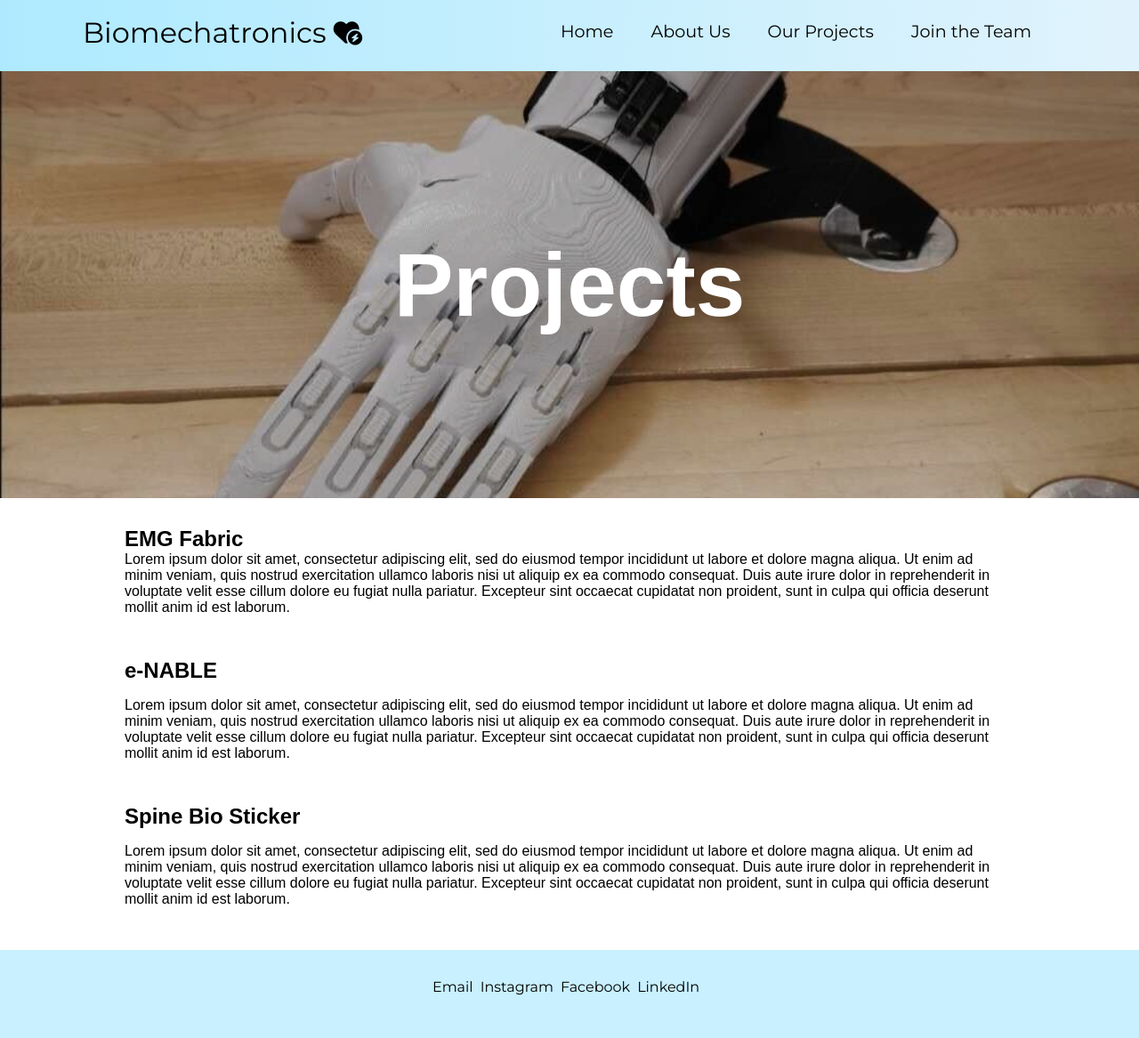
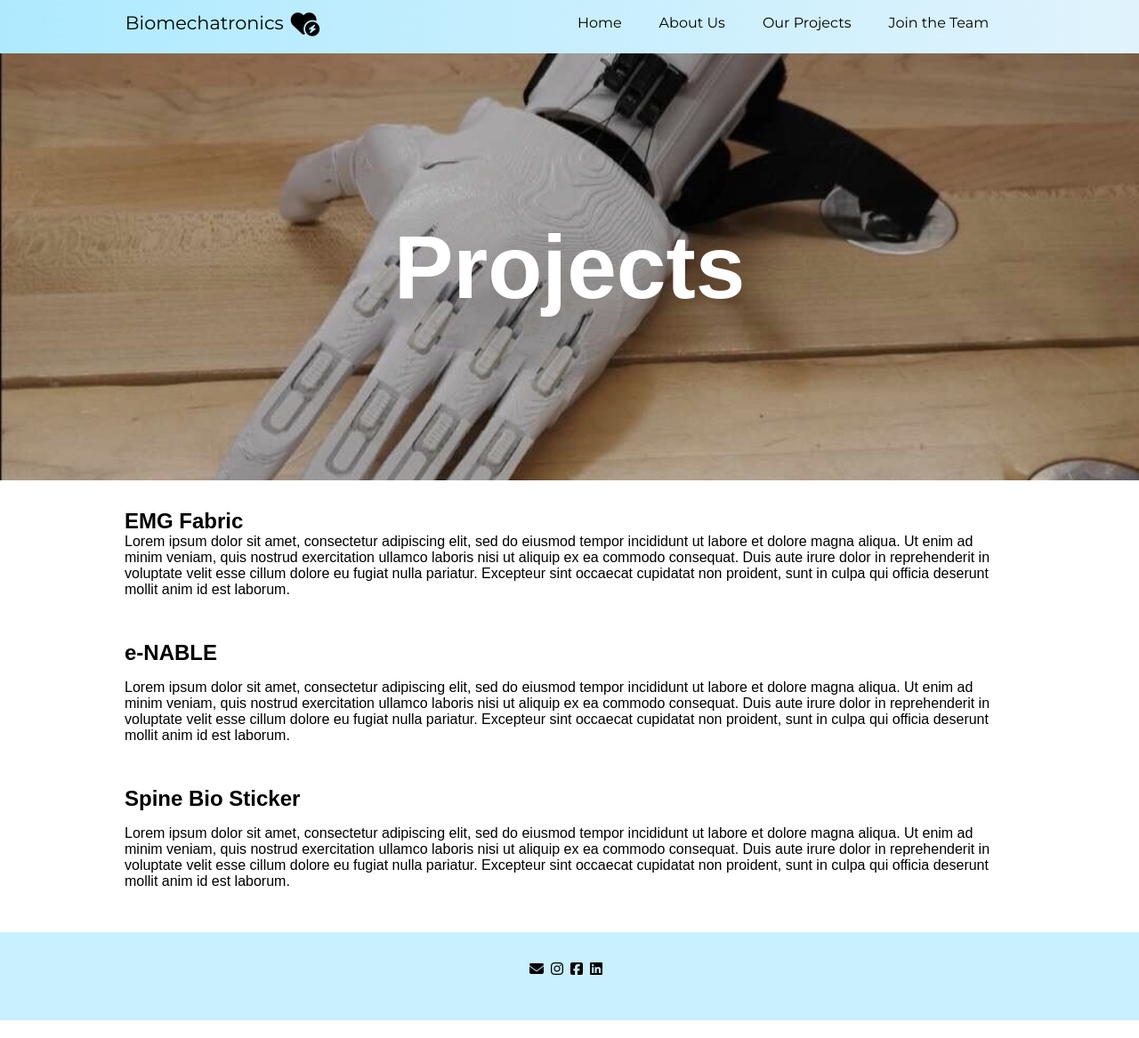
Before and after one commit to ayahamer/biotron-site-react, a React (Create React App) app: page /#/projects in a window 1280 px wide. Shown: the whole page at 89% size. Built offline with nearby package versions, Linux system fonts and the light colour scheme.

Commit message:
Added logos to footer and made navbar smaller

```diff
--- a/public/index.html
+++ b/public/index.html
@@ -21,6 +21,7 @@
     <script src="https://kit.fontawesome.com/431a036ab7.js" crossorigin="anonymous"></script>
    <!-- this is the Font Awesome head tag embeeded code thing
     -->
+
     <link rel="manifest" href="%PUBLIC_URL%/manifest.json" />
     <!--
       Notice the use of %PUBLIC_URL% in the tags above.
--- a/src/components/Footer.js
+++ b/src/components/Footer.js
@@ -8,10 +8,13 @@ function Footer() {
       <div className='footer-links'>
         <div className='footer-links-wrapper'>
           <div className="footer-links-items">
-              <Link to= 'mailto:biotron@uwaterloo.ca'> Email </Link>
-              <Link to='/join'> Instagram </Link>
-              <Link to='/join'> Facebook </Link>
-              <Link to='/join'> LinkedIn </Link>
+              <Link to= 'mailto:biotron@uwaterloo.ca'> <i class="fa-solid fa-envelope"></i> </Link>
+
+              <Link to='/join'> <i class="fa-brands fa-instagram"></i> </Link>
+
+              <Link to='/join'> <i class="fa-brands fa-square-facebook"></i> </Link>
+
+              <Link to='/join'> <i class="fa-brands fa-linkedin"></i> </Link>
 
           </div>
         </div>
--- a/src/components/Navbar.css
+++ b/src/components/Navbar.css
@@ -2,11 +2,11 @@
 .navbar {
     background: linear-gradient(90deg, rgb(174, 234, 255) 0%, rgb(224, 243, 252) 100%);
 
-    height: 80px;
+    height: 60px;
     display: flex;
     justify-content: center;
     align-items: center;
-    font-size: 1.2rem;
+    font-size: 1rem;
     position: sticky;
     top: 0;
     z-index: 999;
@@ -26,7 +26,7 @@
     margin-left: 20px;
     cursor: pointer;
     text-decoration: none;
-    font-size: 2rem;
+    font-size: 1.3rem;
     display: flex;
     align-items: center;
   }
```
